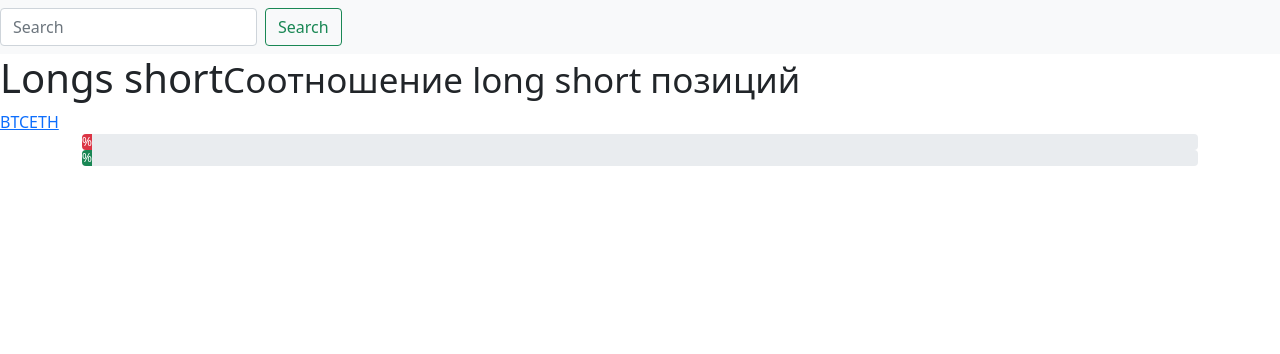
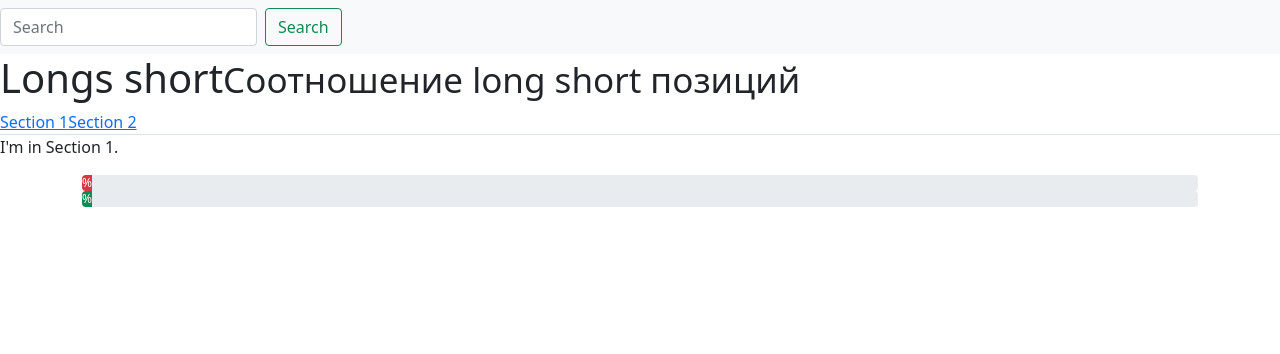
Before and after one commit to burialstance/heroku.001, a FastAPI app: template app/templates/index.html in a window 1280 px wide. Shown: the top 354 px of the page. Run offline with FastAPI, Linux system fonts and the light colour scheme; the template is opened without the code that fills it, so the values that code supplies are empty.

Commit message:
Update index.html

```diff
--- a/app/templates/index.html
+++ b/app/templates/index.html
@@ -25,13 +25,20 @@
         {% include "error.html" %}
     {% endif %}
 
-<ul class="nav nav-pills pull-left">
-
-  <li><a href="/btc">BTC</a></li>
-  <li><a href="/btc">ETH</a></li>
-
-
-</ul>
+<div class="tabbable"> <!-- Only required for left/right tabs -->
+  <ul class="nav nav-tabs">
+    <li class="active"><a href="/" data-toggle="tab">Section 1</a></li>
+    <li><a href="#tab2" data-toggle="tab">Section 2</a></li>
+  </ul>
+  <div class="tab-content">
+    <div class="tab-pane active" id="tab1">
+      <p>I'm in Section 1.</p>
+    </div>
+    <div class="tab-pane" id="tab2">
+      <p>Howdy, I'm in Section 2.</p>
+    </div>
+  </div>
+</div>
 
 
 <div class="container">
```
